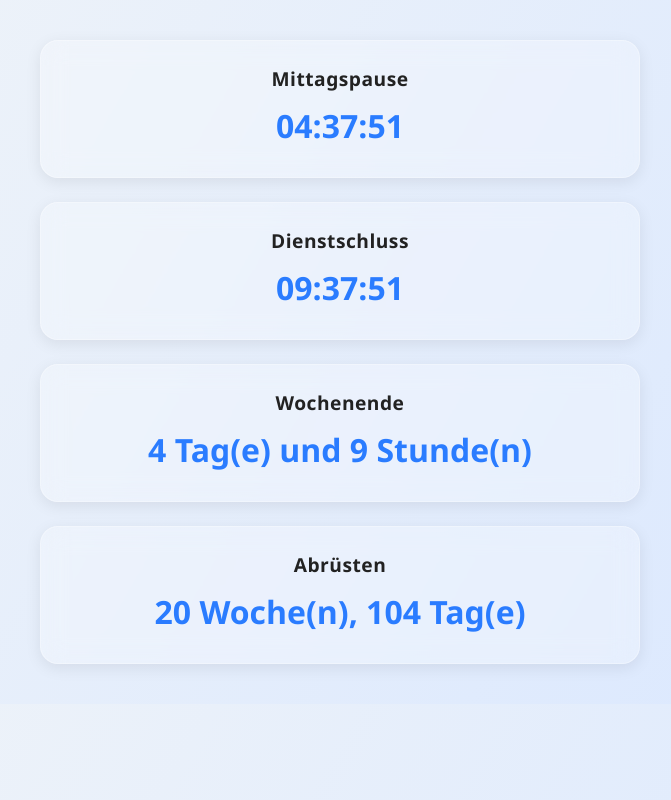
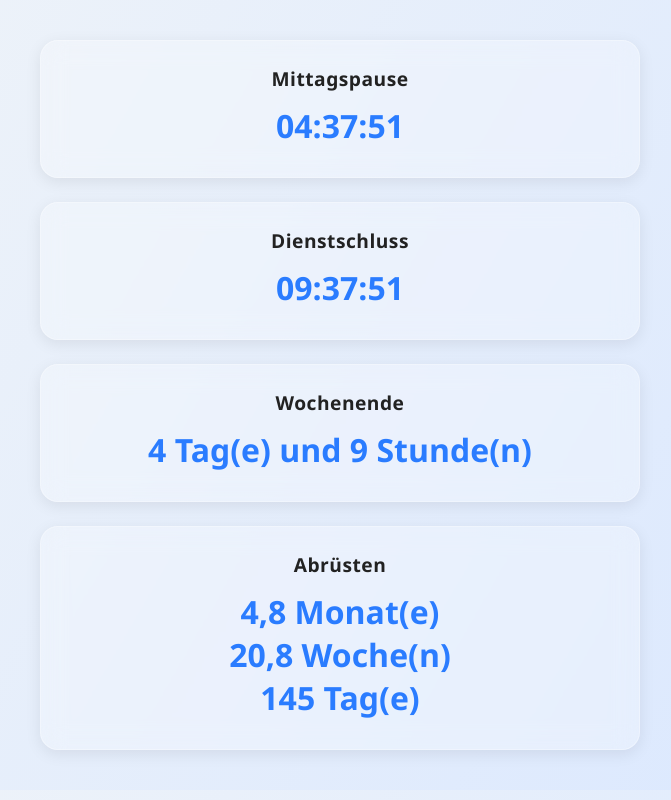
Before and after one commit to Michiii11/Countdown_BH, a website: page index.html in a window 1280 px wide. Shown: the whole page, without its empty margins (300-971 px from the left). Drawn offline with Linux system fonts and the light colour scheme.

Commit message:
new abrüsten

```diff
--- a/index.js
+++ b/index.js
@@ -22,7 +22,8 @@ function updateCountdowns() {
     // Mittagspause (10:30)
     const lunchTarget = new Date(now);
     lunchTarget.setHours(10, 30, 0, 0);
-    const lunchDone = now > lunchTarget;
+    const isWeekend = now.getDay() === 6 || now.getDay() === 0;
+    const lunchDone = now > lunchTarget || isWeekend;
     const lunchElem = document.getElementById('lunch');
     if (lunchDone) {
         setDone(lunchElem);
@@ -31,10 +32,10 @@ function updateCountdowns() {
         lunchElem.innerHTML = countdownString(lunchTarget, now);
     }
 
-    // Dienstschluss (15:30)
+// Dienstschluss (15:30)
     const dailyTarget = new Date(now);
     dailyTarget.setHours(15, 30, 0, 0);
-    const dailyDone = now > dailyTarget;
+    const dailyDone = now > dailyTarget || isWeekend;
     const dailyElem = document.getElementById('daily');
     if (dailyDone) {
         setDone(dailyElem);
@@ -76,19 +77,15 @@ function updateCountdowns() {
         setDone(overallElem);
     } else {
         const diffMs = overallTarget - now;
-        const totalDays = Math.floor(diffMs / (1000 * 60 * 60 * 24));
-        const weeksLeft = Math.floor(totalDays / 7);
-
-        let workdays = 0;
-        let tempDate = new Date(now);
-        for (let i = 0; i < totalDays; i++) {
-            tempDate.setDate(tempDate.getDate() + 1);
-            const day = tempDate.getDay();
-            if (day >= 1 && day <= 5) workdays++;
-        }
+        const totalDays = diffMs / (1000 * 60 * 60 * 24);
+        const totalWeeks = totalDays / 7;
+        const totalMonths = totalDays / 30.44; // Durchschnittliche Monatstage
 
         overallElem.className = 'countdown-value';
-        overallElem.innerHTML = `${weeksLeft} Woche(n), ${workdays} Tag(e)`;
+        overallElem.innerHTML =
+            `${totalMonths.toFixed(1).replace('.', ',')} Monat(e)<br>` +
+            `${totalWeeks.toFixed(1).replace('.', ',')} Woche(n)<br>` +
+            `${Math.floor(totalDays)} Tag(e)`;
     }
 }
 
--- a/style.css
+++ b/style.css
@@ -40,6 +40,7 @@ body {
     font-weight: 700;
     color: #2a7cff;
     margin-bottom: 6px;
+    text-align: center;
 }
 
 .countdown-done {
```
